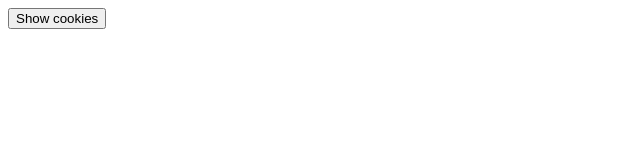
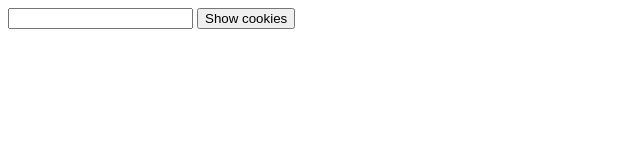
Before and after one commit to andorrandeded/testagainapi, a plain HTML site: page index.html in a window 1280 px wide. Shown: the whole page, without its empty margins (0-640 px from the left). Drawn offline with Linux system fonts and the light colour scheme.

Commit message:
Update index.html

```diff
--- a/index.html
+++ b/index.html
@@ -7,6 +7,7 @@
     <script src="content.js"></script>
 </head>
 <body>
+    <input id="take"></input>
 <button onclick="alertCookie()">Show cookies</button>
 </body>
 </html>
```
